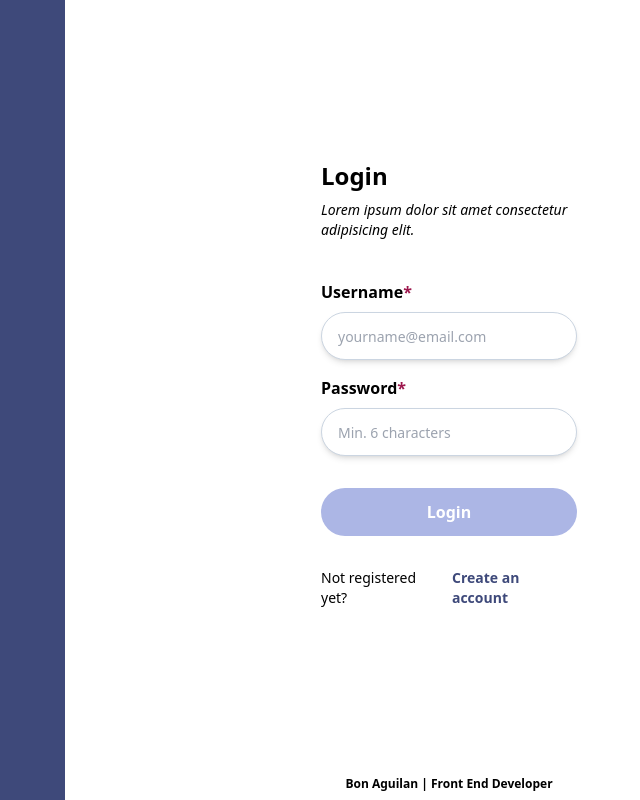
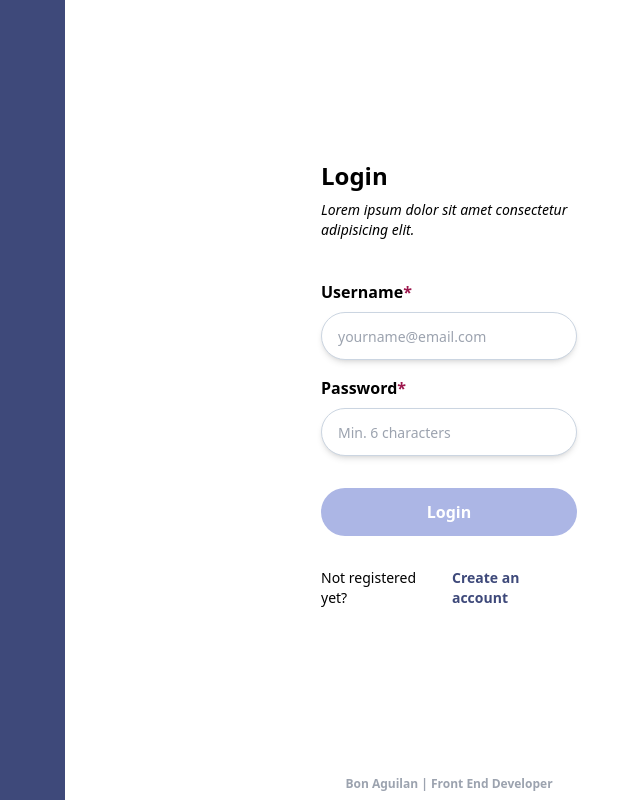
Before and after one commit to aguilanbon/mern-app, a React (Create React App) app: page / in a window 1280 px wide. Shown: the whole page, without its empty margins (447-1087 px from the left). Built offline with nearby package versions, Linux system fonts and the light colour scheme.

Commit message:
footer color

```diff
--- a/src/pages/Includes/Footer.jsx
+++ b/src/pages/Includes/Footer.jsx
@@ -3,7 +3,7 @@ import React from 'react'
 function Footer() {
     return (
         <div className='w-full flex items-center justify-center p-2'>
-            <h3 className='text-xs font-semibold'>Bon Aguilan | Front End Developer</h3>
+            <h3 className='text-xs font-semibold text-gray-400'>Bon Aguilan | Front End Developer</h3>
         </div>
     )
 }
```
